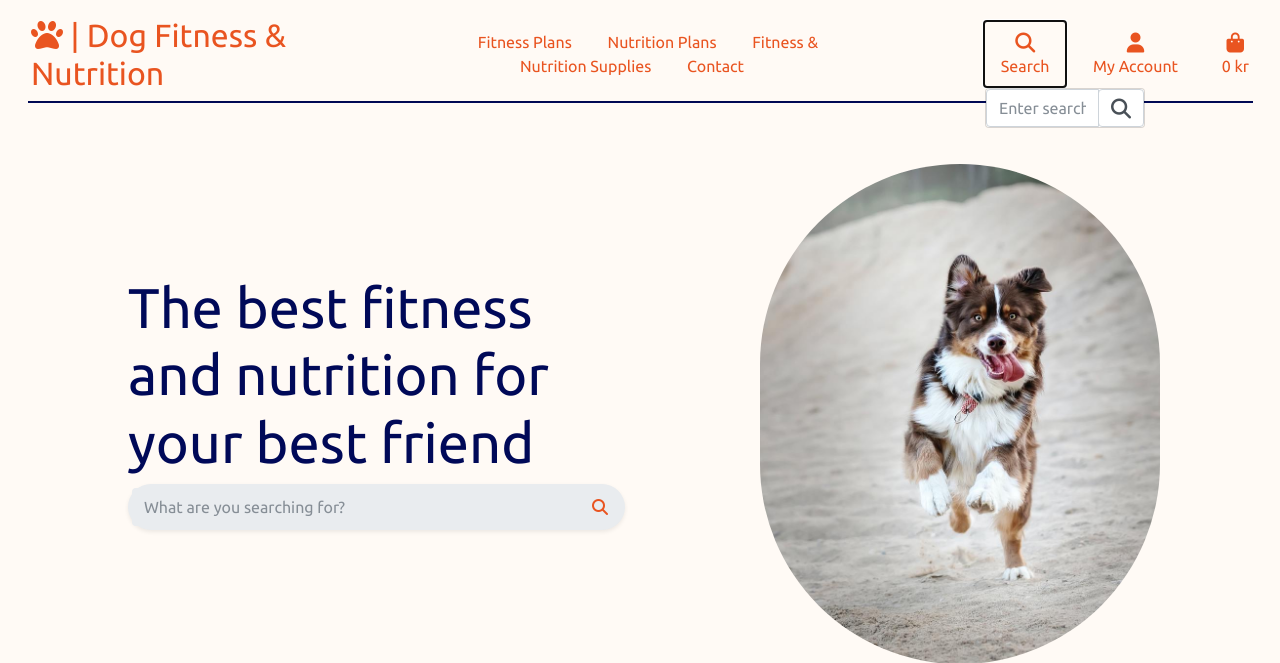
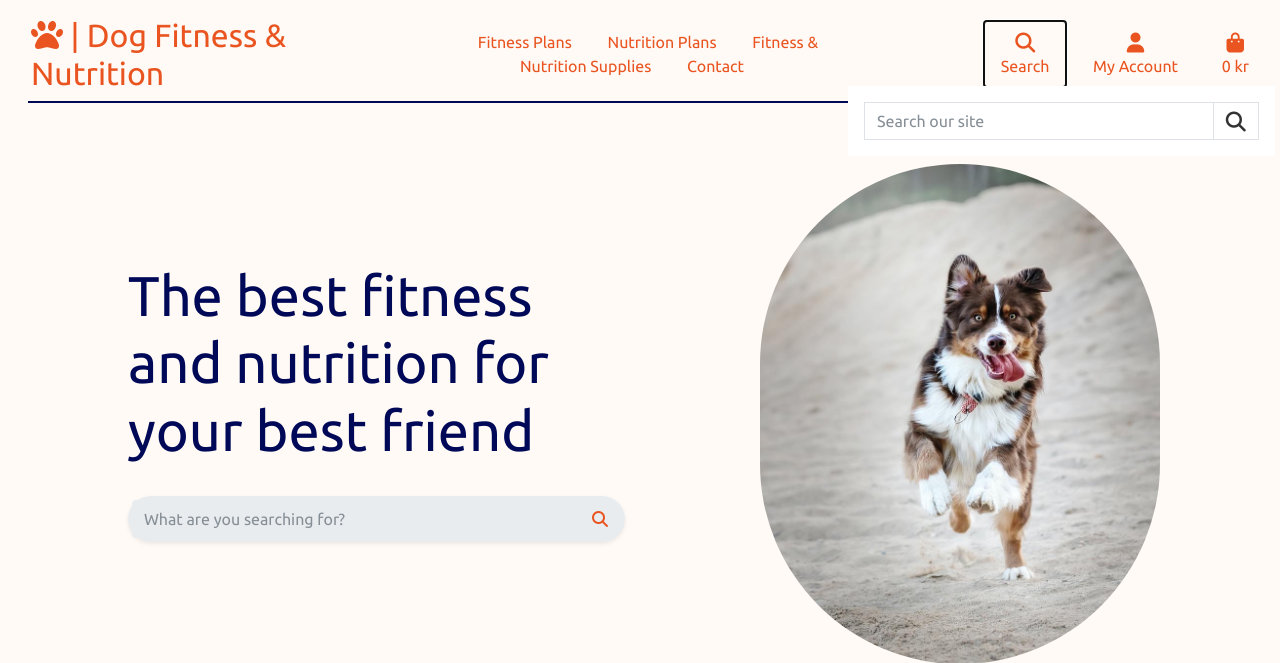
Before and after one commit to BradleyMurrell/dog-fitness-and-nutrition, a Django app: page / in a window 1280 px wide, after a click on "Search". Shown: the top 663 px of the page. Run offline with Django 4.2, Linux system fonts and the light colour scheme; some libraries are stand-ins or nearby versions.

Commit message:
Edit search bar in navbar

```diff
--- a/dog_fitness_and_nutrition/settings.py
+++ b/dog_fitness_and_nutrition/settings.py
@@ -143,8 +143,8 @@ USE_TZ = True
 # Static files (CSS, JavaScript, Images)
 # https://docs.djangoproject.com/en/4.1/howto/static-files/
 
-STATIC_URL = 'static/'
+STATIC_URL = '/static/'
 STATICFILES_DIRS = (os.path.join(BASE_DIR, 'static'),)
 
-MEDIA_URL = 'media/'
+MEDIA_URL = '/media/'
 MEDIA_ROOT = os.path.join(BASE_DIR, 'media')
--- a/home/templates/home/index.html
+++ b/home/templates/home/index.html
@@ -20,6 +20,7 @@
                 <h1 class="display-4">
                     The best fitness and nutrition for your best friend
                 </h1>
+                <br>
                 <div class="">
                     <form method="GET" action="">
                         <div class="p-1 bg-light rounded rounded-pill shadow-sm mb-4">
--- a/templates/base.html
+++ b/templates/base.html
@@ -25,14 +25,9 @@
 
   {% block corejs %}
   <script src="https://kit.fontawesome.com/17b24a6e35.js" crossorigin="anonymous"></script>
-  <script src="https://cdn.jsdelivr.net/npm/jquery@3.5.1/dist/jquery.min.js"
-    integrity="sha256-9/aliU8dGd2tb6OSsuzixeV4y/faTqgFtohetphbbj0=" crossorigin="anonymous"></script>
-  <script src="https://cdn.jsdelivr.net/npm/popper.js@1.16.1/dist/umd/popper.min.js"
-    integrity="sha384-9/reFTGAW83EW2RDu2S0VKaIzap3H66lZH81PoYlFhbGU+6BZp6G7niu735Sk7lN" crossorigin="anonymous">
-  </script>
-  <script src="https://cdn.jsdelivr.net/npm/bootstrap@4.6.2/dist/js/bootstrap.min.js"
-    integrity="sha384-+sLIOodYLS7CIrQpBjl+C7nPvqq+FbNUBDunl/OZv93DB7Ln/533i8e/mZXLi/P+" crossorigin="anonymous">
-  </script>
+  <script src="https://cdn.jsdelivr.net/npm/jquery@3.5.1/dist/jquery.min.js" integrity="sha256-9/aliU8dGd2tb6OSsuzixeV4y/faTqgFtohetphbbj0=" crossorigin="anonymous"></script>
+  <script src="https://cdn.jsdelivr.net/npm/popper.js@1.16.1/dist/umd/popper.min.js" integrity="sha384-9/reFTGAW83EW2RDu2S0VKaIzap3H66lZH81PoYlFhbGU+6BZp6G7niu735Sk7lN" crossorigin="anonymous"></script>
+  <script src="https://cdn.jsdelivr.net/npm/bootstrap@4.6.2/dist/js/bootstrap.min.js" integrity="sha384-+sLIOodYLS7CIrQpBjl+C7nPvqq+FbNUBDunl/OZv93DB7Ln/533i8e/mZXLi/P+" crossorigin="anonymous"></script>
   {% endblock %}
 
   {% block extra_js %}
@@ -57,19 +52,19 @@
       </div>
       <div class="col-12 col-lg-4 my-auto py-1 py-lg-0">
         <ul class="list-inline list-unstyled text-center text-lg-right my-0">
-          <li class="list-inline-item dropdown">
+          <li class="list-inline-item">
             <a class="text-black nav-link" href="#" id="user-options" data-toggle="dropdown" aria-haspopup="true" aria-expanded="false">
               <div class="text-center">
                 <div><i class="fas fa-search fa-lg"></i></div>
                 <p class="my-0">Search</p>
               </div>
             </a>
-            <div class="dropdown-menu py-0">
-              <form method="GET" action="">
-                  <div class="input-group">
-                      <input class="form-control" type="text" name="q" placeholder="Enter search">
+            <div class="dropdown-menu border-0 w-100 p-3 rounded-0 my-0">
+              <form class="form" method="GET" action="">
+                  <div class="input-group w-100">
+                      <input class="form-control border border-black rounded-0" type="text" name="q" placeholder="Search our site">
                       <div class="input-group-append">
-                          <button class="form-control" type="submit">
+                          <button class="form-control form-control btn btn-black border border-black rounded-0" type="submit">
                               <span class="icon">
                                   <i class="fas fa-search fa-lg"></i>
                               </span>
```
Also changed, not shown: README.md, templates/includes/main-nav.html (added), templates/includes/mobile-top-header.html (added).
